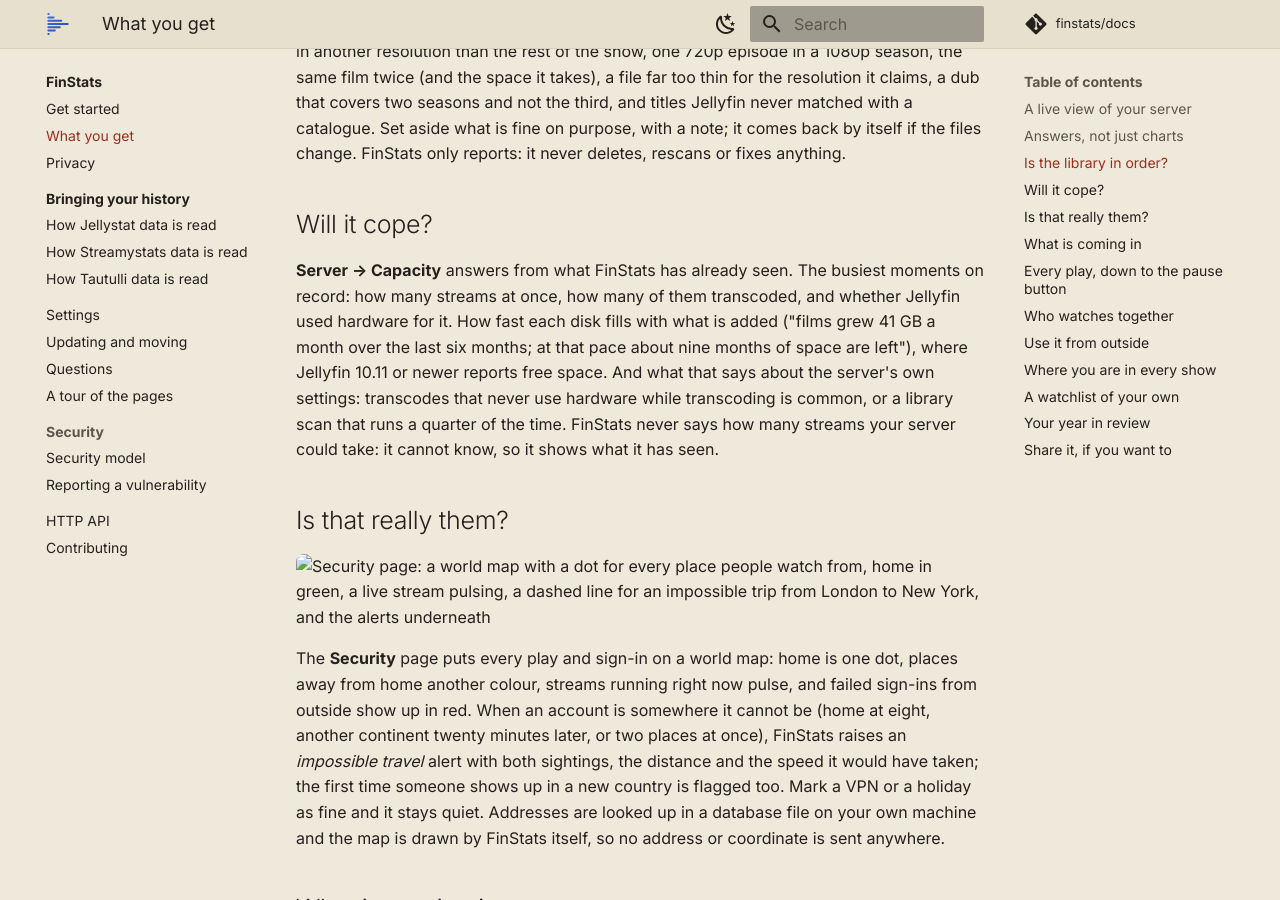
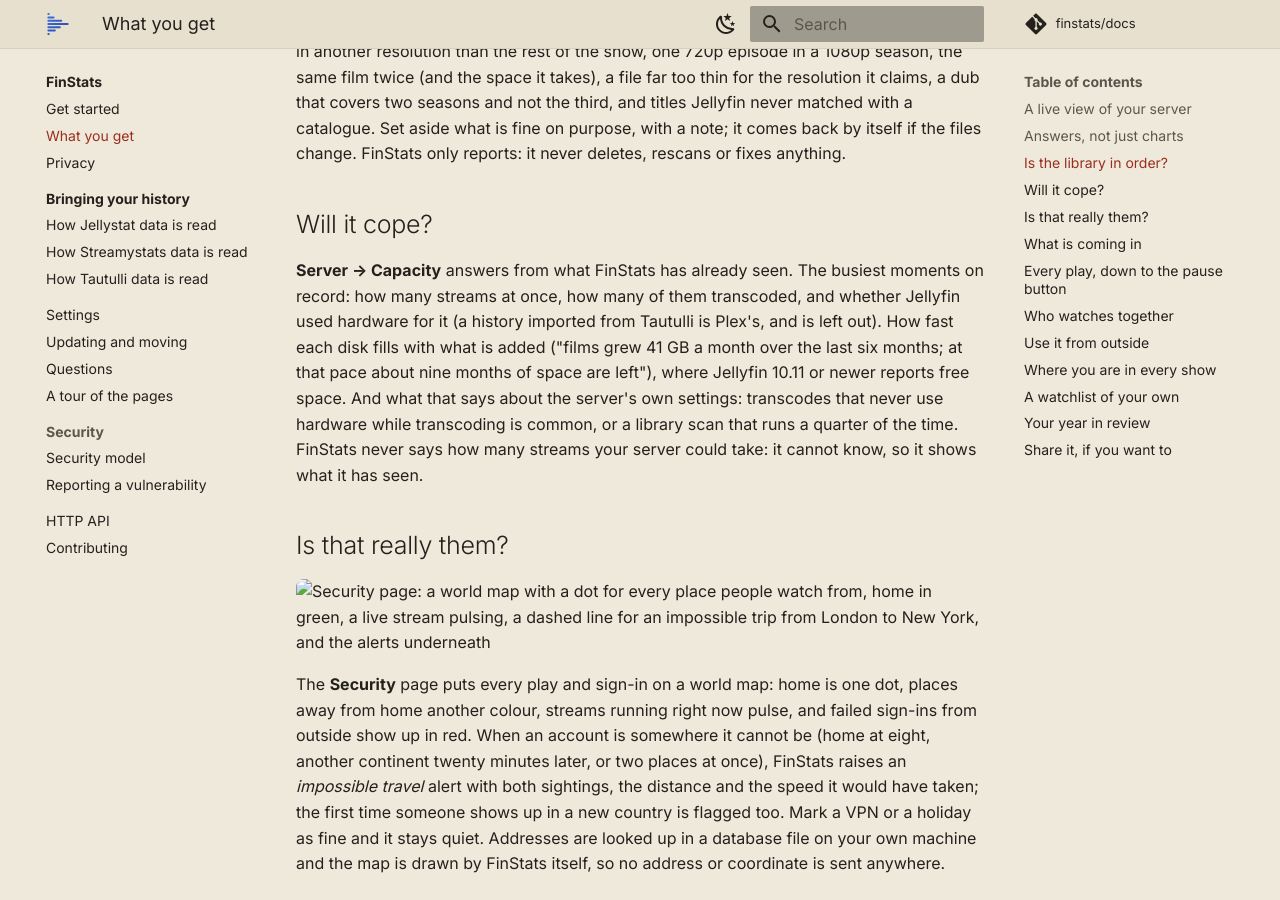
Before and after one commit to finstats/docs, an MkDocs documentation site: the page built from docs/finstats/features.md, in a window 1280 px wide and 900 px high, scrolled down 1449 px. Built offline with MkDocs 1.6.1 and Material for MkDocs 9.7.7, drawn with Linux system fonts in a browser that asks for light colours; comment, search, counter and statistics services are not loaded.

Commit message:
docs(finstats): Capacity leaves Plex's history out, and the calendar and last play as they now are
Capacity's busiest moments and transcodes leave out plays imported from Tautulli; the calendar is called FinStats and
another person's exported agenda says no "You watch this"; a person's last play is one at least min_play_s long.

```diff
--- a/docs/finstats/features.md
+++ b/docs/finstats/features.md
@@ -40,7 +40,8 @@ deletes, rescans or fixes anything.
 
 ## Will it cope?
 **Server → Capacity** answers from what FinStats has already seen. The busiest moments on record: how many streams at
-once, how many of them transcoded, and whether Jellyfin used hardware for it. How fast each disk fills with what is
+once, how many of them transcoded, and whether Jellyfin used hardware for it (a history imported from Tautulli is
+Plex's, and is left out). How fast each disk fills with what is
 added ("films grew 41 GB a month over the last six months; at that pace about nine months of space are left"), where
 Jellyfin 10.11 or newer reports free space. And what that says about the server's own settings: transcodes that never
 use hardware while transcoding is common, or a library scan that runs a quarter of the time. FinStats never says how many
```
Also changed, not shown: docs/finstats/api.md (+6 -4 lines).
